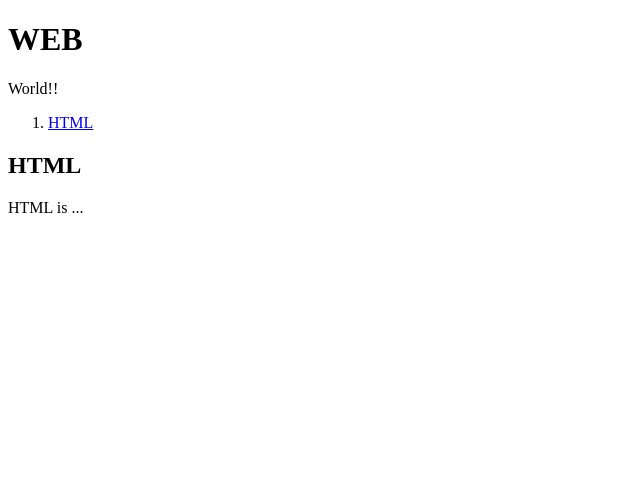
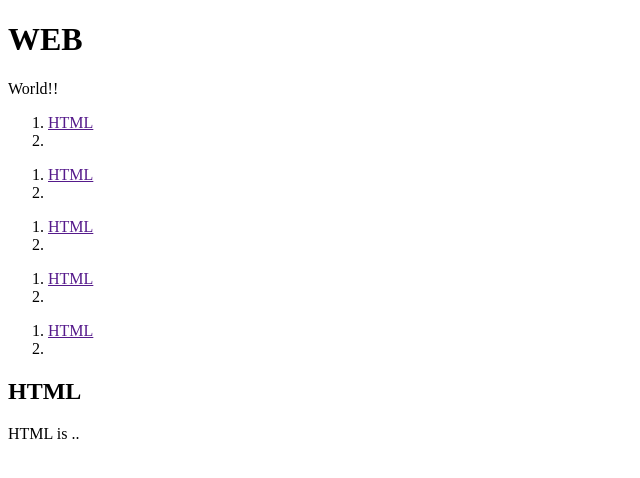
Before and after one commit to egoingsb/fb-innovation-lab-react, a React (Create React App) app in the folder react-app/: page / in a window 1280 px wide. Shown: the top 478 px of the page, without its empty margins (0-640 px from the left). Built offline with nearby package versions, Linux system fonts and the light colour scheme.

Commit message:
data 바인딩

```diff
--- a/react-app/src/App.js
+++ b/react-app/src/App.js
@@ -15,10 +15,17 @@ class Subject extends Component{
 
 class TOC extends Component{
   render(){
+    var tags = [];
+    var con = this.props.data;
+    var i = 0;
+    while(i < con.length){
+      tags.push(<li key={con[i].id}><a href="">{con[i].title}</a></li>);
+      i = i + 1;
+    }
     return (
       <nav>
         <ol>
-          <li><a href="1">HTML</a></li>
+          {tags}
         </ol>
       </nav>
     );
@@ -29,19 +36,30 @@ class Content extends Component{
   render(){
     return (
       <article>
-        <h2>HTML</h2>
-        HTML is ...
+        <h2>{this.props.title}</h2>
+        {this.props.desc}
       </article>
     );
   }
 }
 
 class App extends Component{
+  state = {
+    contents:[
+      {id:1, title:'HTML', desc:'HTML is ...'},
+      {id:2, title:'  ', desc:'CSS is ...'}
+    ]
+  }
   render(){
+
     return (
       <div className="App">
         <Subject title="WEB" sub="World!!"></Subject>
-        <TOC></TOC>
+        <TOC data={this.state.contents}></TOC>
+        <TOC data={this.state.contents}></TOC>
+        <TOC data={this.state.contents}></TOC>
+        <TOC data={this.state.contents}></TOC>
+        <TOC data={this.state.contents}></TOC>
         <Content title="HTML" desc="HTML is .."></Content>
       </div>
     );
```
